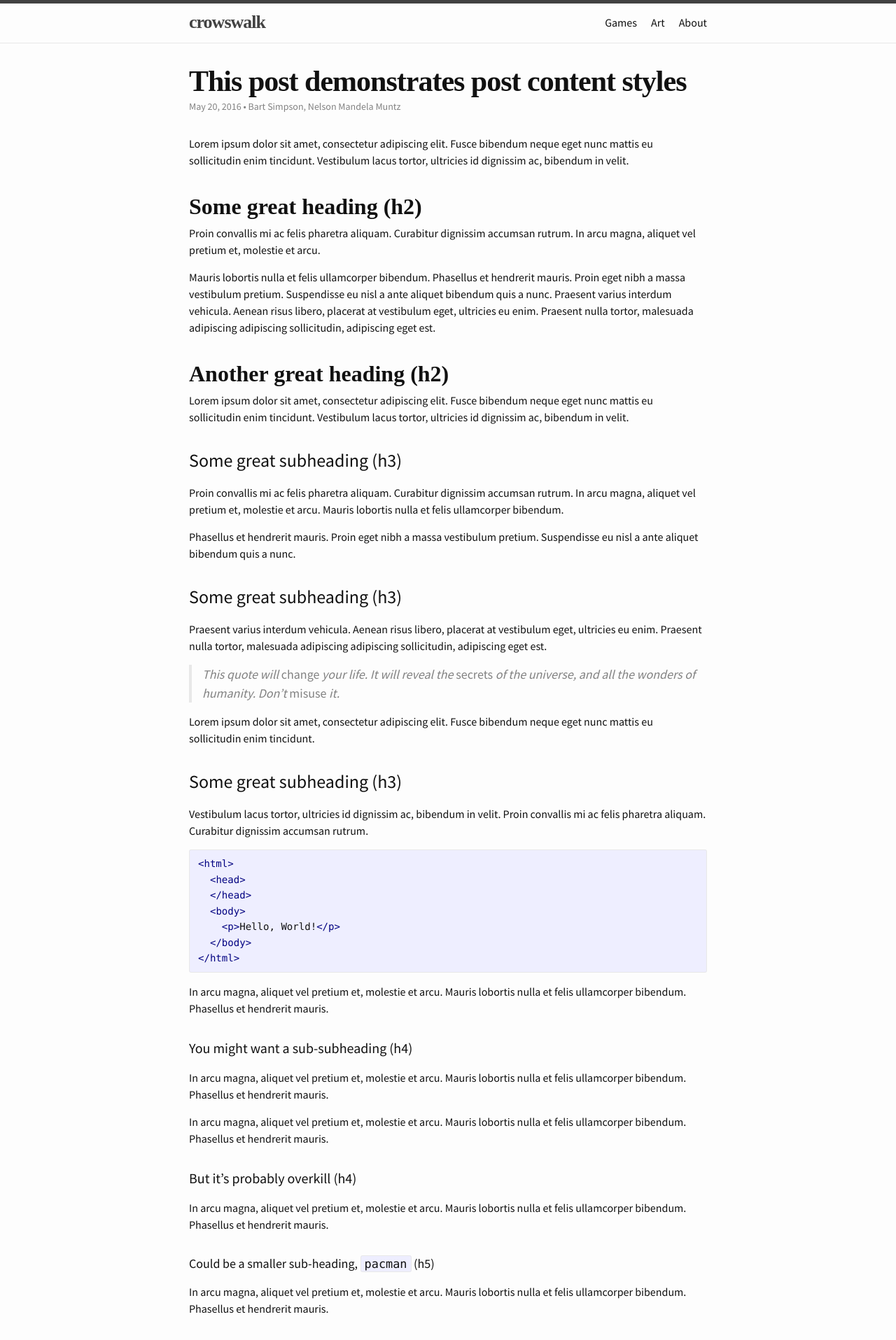
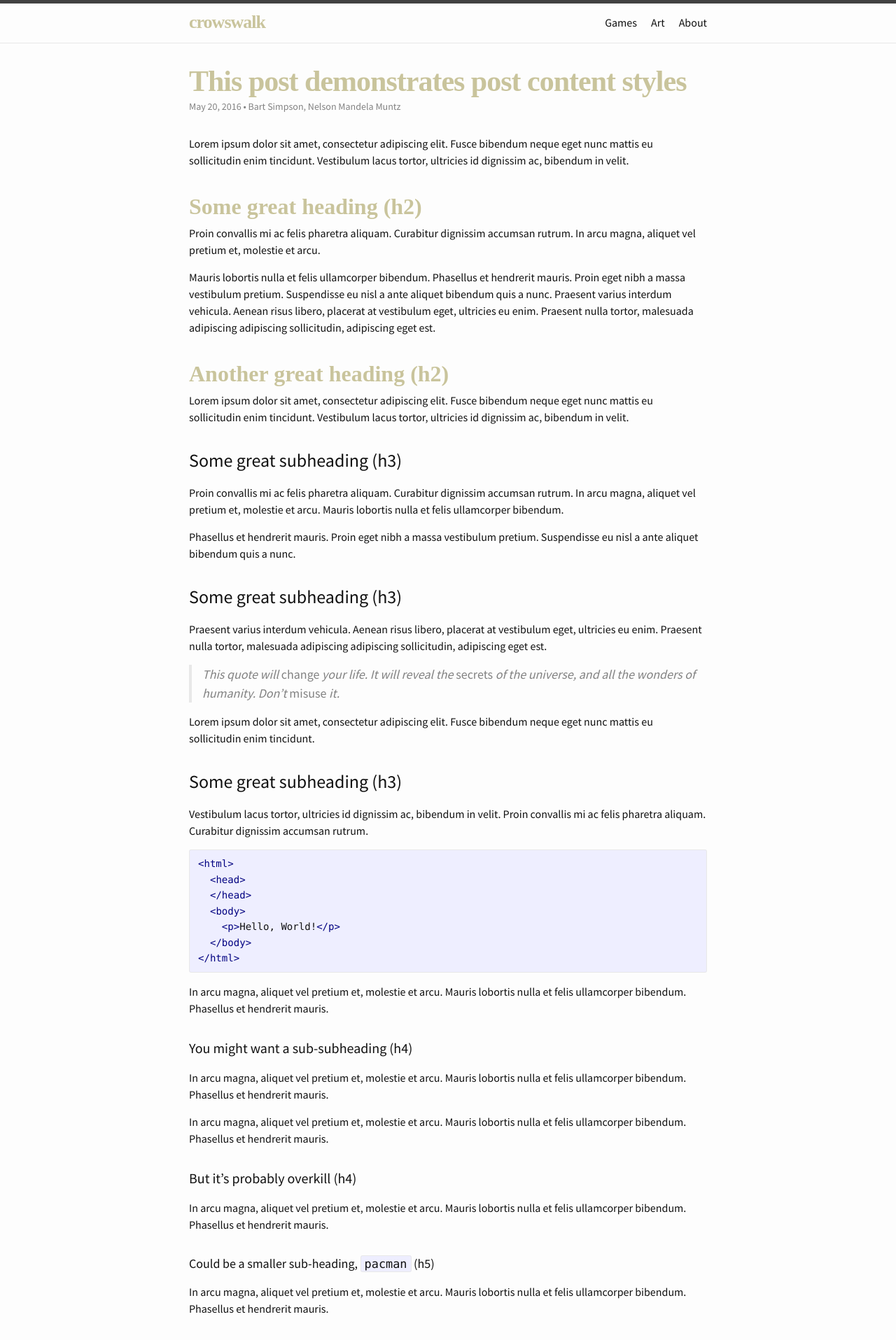
Before and after one commit to crowswalk/crowswalk.github.io, a Jekyll site: the page built from _posts/2016-05-20-this-post-demonstrates-post-content-styles.md, in a window 1280 px wide. Shown: the top 1915 px of the page at 70% size. Built offline with Jekyll 4.4.1, drawn with Linux system fonts in a browser that asks for light colours; some web fonts are replaced.

Commit message:
colors...

```diff
--- a/_sass/minima/custom-styles.scss
+++ b/_sass/minima/custom-styles.scss
@@ -5,8 +5,10 @@
 h2,
 .site-title {
     font-family: 'Source Serif Pro', serif;
+    color: $accent-color;
     font-weight: bold;
     margin-bottom: 2px;
+
 }
 
 img {
@@ -21,14 +23,14 @@
     margin: .75rem .5rem .75rem 0;
     padding: .3rem .75rem .3rem .75rem;
     border-radius: 4px;
-    background-color: $brand-color;
-    color: $text-color;
+    background-color: $accent-color;
+    color: $body-color;
     text-decoration: none;
 }
 
 .button:hover,
 .button:active {
-    background-color: $brand-color-light;
+    background-color: $accent-color-light;
 }
 
 .gridbox {
--- a/_sass/minima/custom-variables.scss
+++ b/_sass/minima/custom-variables.scss
@@ -1,41 +1,6 @@
 // Placeholder to allow overriding predefined variables smoothly.
 $base-font-family: 'Source Sans Pro',
 sans-serif;
-$lm-brand-color: #C9C49C !default;
-$lm-brand-color-light: lighten($lm-brand-color, 40%) !default;
-$lm-brand-color-dark: darken($lm-brand-color, 25%) !default;
-$lm-site-title-color: $lm-brand-color-dark !default;
-$lm-text-color: #2e2e2e !default;
-$lm-background-color: #C9C49C !default;
-$lm-code-background-color: #eeeeff !default;
-$lm-link-base-color: #2e2e2e !default;
-$lm-link-visited-color: darken($lm-link-base-color, 15%) !default;
-$lm-link-hover-color: $lm-text-color !default;
-$lm-border-color-01: $lm-brand-color-light !default;
-$lm-border-color-02: lighten($lm-brand-color, 35%) !default;
-$lm-border-color-03: $lm-brand-color-dark !default;
-$lm-table-text-color: lighten($lm-text-color, 18%) !default;
-$lm-table-zebra-color: lighten($lm-brand-color, 46%) !default;
-$lm-table-header-bg-color: lighten($lm-brand-color, 43%) !default;
-$lm-table-header-border: lighten($lm-brand-color, 37%) !default;
-$lm-table-border-color: $lm-border-color-01 !default;
-// Dark mode
-// ---------
-$dm-brand-color: #C9C49C !default;
-$dm-brand-color-light: lighten($dm-brand-color, 5%) !default;
-$dm-brand-color-dark: darken($dm-brand-color, 35%) !default;
-$dm-site-title-color: $dm-brand-color-light !default;
-$dm-text-color: #C9C49C !default;
-$dm-background-color: #2e2e2e !default;
-$dm-code-background-color: #212121 !default;
-$dm-link-base-color: #C9C49C !default;
-$dm-link-visited-color: $dm-link-base-color !default;
-$dm-link-hover-color: $dm-text-color !default;
-$dm-border-color-01: $dm-brand-color-dark !default;
-$dm-border-color-02: $dm-brand-color-light !default;
-$dm-border-color-03: $dm-brand-color !default;
-$dm-table-text-color: $dm-text-color !default;
-$dm-table-zebra-color: lighten($dm-background-color, 4%) !default;
-$dm-table-header-bg-color: lighten($dm-background-color, 10%) !default;
-$dm-table-header-border: lighten($dm-background-color, 21%) !default;
-$dm-table-border-color: $dm-border-color-01 !default;
+$accent-color: #C9C49C;
+$accent-color-light:     lighten($lm-brand-color, 40%);
+$body-color: #2e2e2e;
```
